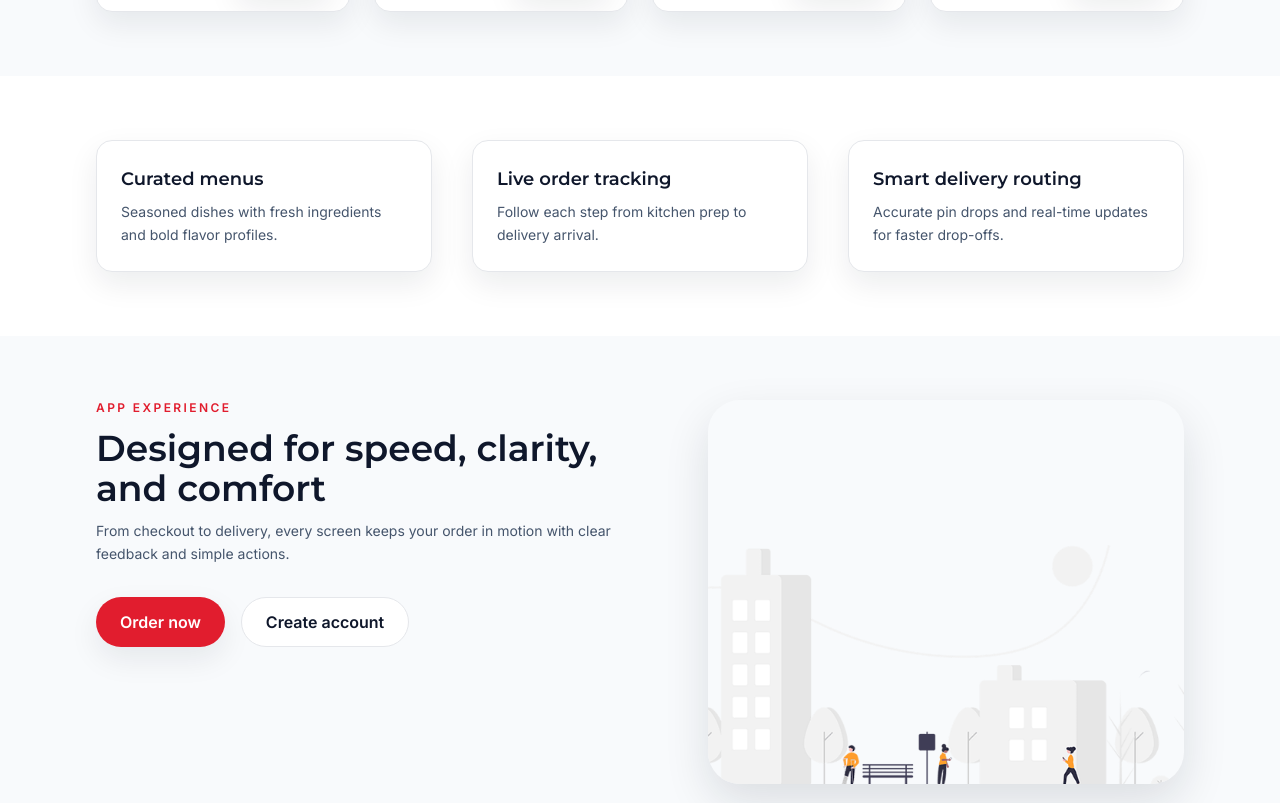
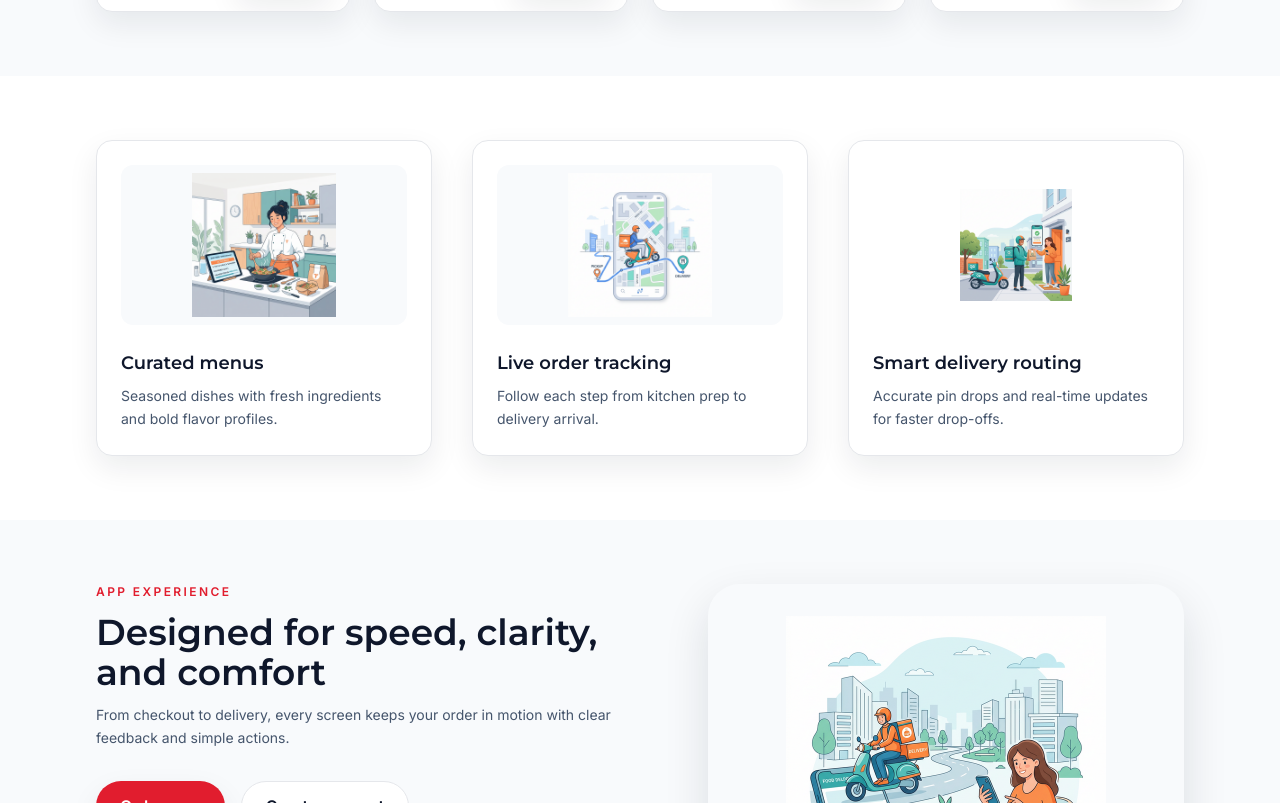
Before and after one commit to mehari06/Emaye-Degemign-Delivery-co, a Next.js app: page / in a window 1280 px wide. Shown: the part 1837-2640 px from the top of the page. Built offline with nearby package versions, Linux system fonts and the light colour scheme; no server answers.

Commit message:
style: integrate brand illustrations into landing page UI

```diff
--- a/app/page.tsx
+++ b/app/page.tsx
@@ -59,10 +59,11 @@ export default function Home() {
           </div>
           <div className="relative h-80 w-full overflow-hidden rounded-[32px] shadow-float sm:h-[420px]">
             <Image
-              src="/images/pizza-co/hero-bg3.avif"
+              src="/illustrations/hero_delivery.png"
               alt="Fresh food delivered fast"
               fill
-              className="object-cover"
+              className="object-contain p-4"
+              priority
             />
           </div>
         </Container>
@@ -120,7 +121,15 @@ export default function Home() {
 
       <section className="bg-white">
         <Container className="grid gap-10 py-16 lg:grid-cols-3">
-          <div className="rounded-2xl border border-border bg-white p-6 shadow-soft">
+          <div className="group rounded-2xl border border-border bg-white p-6 shadow-soft transition-all hover:shadow-float">
+            <div className="relative mb-6 h-40 w-full overflow-hidden rounded-xl bg-slate-50">
+              <Image
+                src="/illustrations/restaurant_prepping.png"
+                alt="Curated menus"
+                fill
+                className="object-contain p-2 transition-transform duration-500 group-hover:scale-105"
+              />
+            </div>
             <h3 className="text-lg font-semibold text-slate-900">
               Curated menus
             </h3>
@@ -128,7 +137,15 @@ export default function Home() {
               Seasoned dishes with fresh ingredients and bold flavor profiles.
             </p>
           </div>
-          <div className="rounded-2xl border border-border bg-white p-6 shadow-soft">
+          <div className="group rounded-2xl border border-border bg-white p-6 shadow-soft transition-all hover:shadow-float">
+            <div className="relative mb-6 h-40 w-full overflow-hidden rounded-xl bg-slate-50">
+              <Image
+                src="/illustrations/tracking_delivery.png"
+                alt="Live order tracking"
+                fill
+                className="object-contain p-2 transition-transform duration-500 group-hover:scale-105"
+              />
+            </div>
             <h3 className="text-lg font-semibold text-slate-900">
               Live order tracking
             </h3>
@@ -136,7 +153,19 @@ export default function Home() {
               Follow each step from kitchen prep to delivery arrival.
             </p>
           </div>
-          <div className="rounded-2xl border border-border bg-white p-6 shadow-soft">
+          <div className="group rounded-2xl border border-border bg-white p-6 shadow-soft transition-all hover:shadow-float">
+            <div className="relative mb-6 h-40 w-full overflow-hidden rounded-xl bg-brand-light/10">
+              <div className="absolute inset-0 flex items-center justify-center p-6">
+                <div className="relative h-full w-full">
+                  <Image
+                    src="/illustrations/hero_delivery.png"
+                    alt="Smart routing"
+                    fill
+                    className="object-contain transition-transform duration-500 group-hover:scale-105"
+                  />
+                </div>
+              </div>
+            </div>
             <h3 className="text-lg font-semibold text-slate-900">
               Smart delivery routing
             </h3>
@@ -172,10 +201,10 @@ export default function Home() {
           </div>
           <div className="relative h-72 overflow-hidden rounded-[32px] shadow-float sm:h-96">
             <Image
-              src="/images/pizza-co/footer-illustration.png"
+              src="/illustrations/ordering_food.png"
               alt="Delivery experience preview"
               fill
-              className="object-cover"
+              className="object-contain p-8"
             />
           </div>
         </Container>
```
